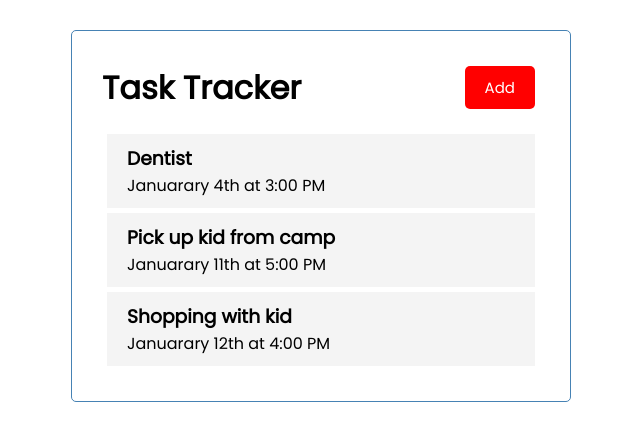
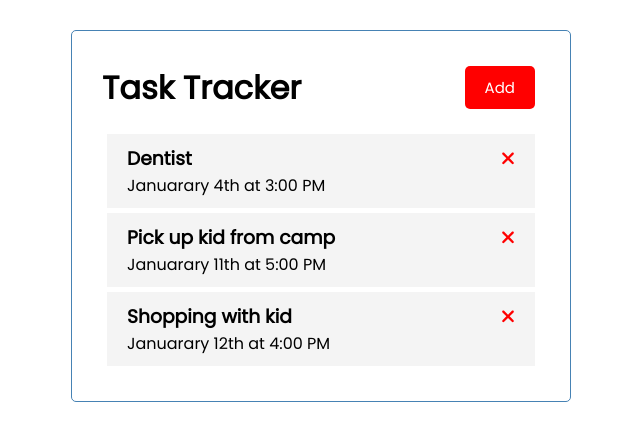
Before and after one commit to AndrewwwA/Angular, an Angular app in the folder SimpleTaskTracker/: page / in a window 1280 px wide. Shown: the top 440 px of the page, without its empty margins (319-959 px from the left). Built offline with nearby package versions, Linux system fonts and the light colour scheme.

Commit message:
accept obserable data (promise technically)

```diff
--- a/SimpleTaskTracker/src/app/components/task-item/task-item.component.html
+++ b/SimpleTaskTracker/src/app/components/task-item/task-item.component.html
@@ -1,4 +1,7 @@
 <div class="task">
-  <h3>{{ task.text }}</h3>
+  <h3>
+    {{ task.text }}
+    <fa-icon [icon]="faTimes" [ngStyle]="{ color: 'red' }"></fa-icon>
+  </h3>
   <p>{{ task.day }}</p>
 </div>
--- a/SimpleTaskTracker/src/app/components/task-item/task-item.component.ts
+++ b/SimpleTaskTracker/src/app/components/task-item/task-item.component.ts
@@ -1,5 +1,6 @@
 import { Component, Input } from '@angular/core';
 import { Task } from '../../TaskInterface';
+import { faTimes } from '@fortawesome/free-solid-svg-icons';
 
 @Component({
   selector: 'app-task-item',
@@ -7,5 +8,6 @@ import { Task } from '../../TaskInterface';
   styleUrls: ['./task-item.component.css'],
 })
 export class TaskItemComponent {
+  faTimes = faTimes;
   @Input() 'task': Task;
 }
```
